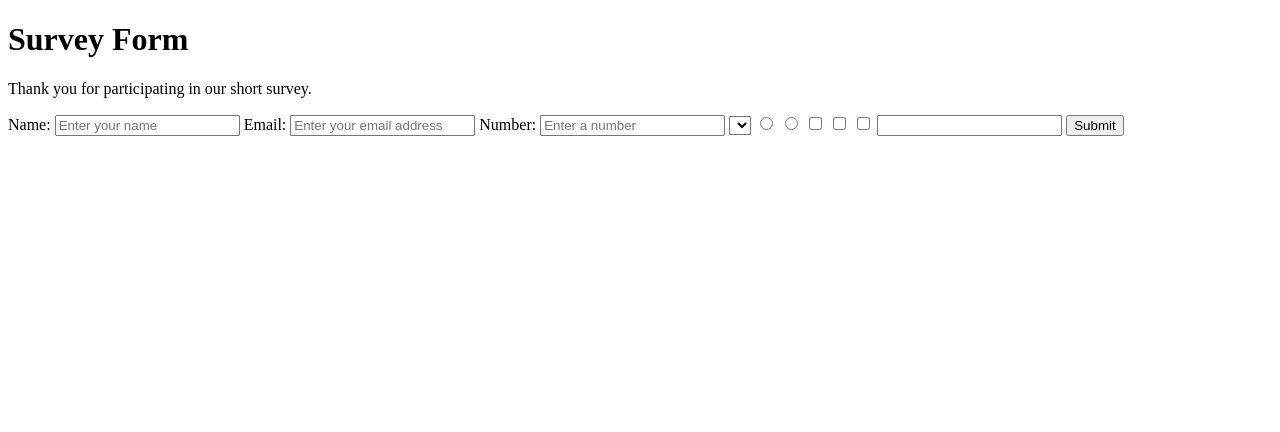
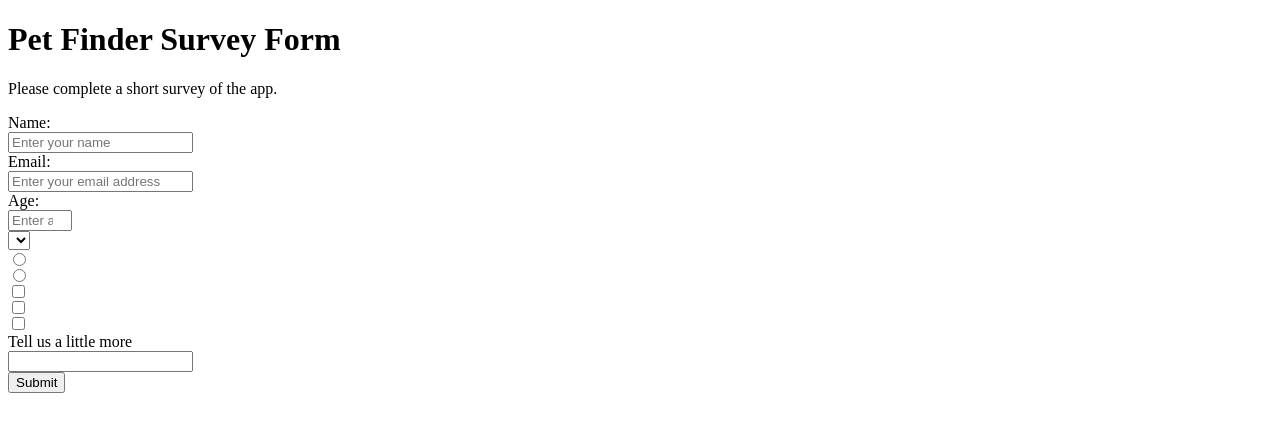
Before and after one commit to indy6678/survey-form, a plain HTML site: page index.html in a window 1280 px wide. Drawn offline with Linux system fonts and the light colour scheme.

Commit message:
styled inputs

```diff
--- a/index.html
+++ b/index.html
@@ -7,22 +7,22 @@
     <link rel="stylesheet" href="styles.css"
 </head>
 <body>
-    <h1 id="title">Survey Form</h1>
-    <p id="description">Thank you for participating in our short survey.</p>
+    <h1 id="title">Pet Finder Survey Form</h1>
+    <p id="description">Please complete a short survey of the app.</p>
     <form id="survey-form">
-        <label for="name" id="name-label">Name: <input id="name" type="text" placeholder="Enter your name"/></label>
-        <label for="email" id="email-label">Email: <input id="email" type="email" placeholder="Enter your email address"/></label>
-        <label for="number" id="number-label">Number: <input id="number" pattern="[0-9]" min="13" max="100" placeholder="Enter a number"/></label>
+        <label for="name" id="name-label">Name: <input id="name" type="text" placeholder="Enter your name" required/></label>
+        <label for="email" id="email-label">Email: <input id="email" type="email" placeholder="Enter your email address" required/></label>
+        <label for="number" id="number-label">Age: <input id="number" type="number" pattern="[0-9]{13,}" min="13" max="100" placeholder="Enter a number"/></label>
         <select id="dropdown">
             <option></option>
             <option></option>
         </select>
-        <input type="radio" name=""/>
-        <input type="radio" name=""/>
+        <input type="radio" value="" name=""/>
+        <input type="radio" value="" name=""/>
         <input type="checkbox" value=""/>
         <input type="checkbox" value=""/>
         <input type="checkbox" value=""/>
-        <input type="textarea" />
+        <a>Tell us a little more <input type="textarea" /></a>
         <input type="submit" />
     </form>
 </body>
--- a/styles.css
+++ b/styles.css
@@ -0,0 +1,3 @@
+input {
+    display: block;
+}
```
